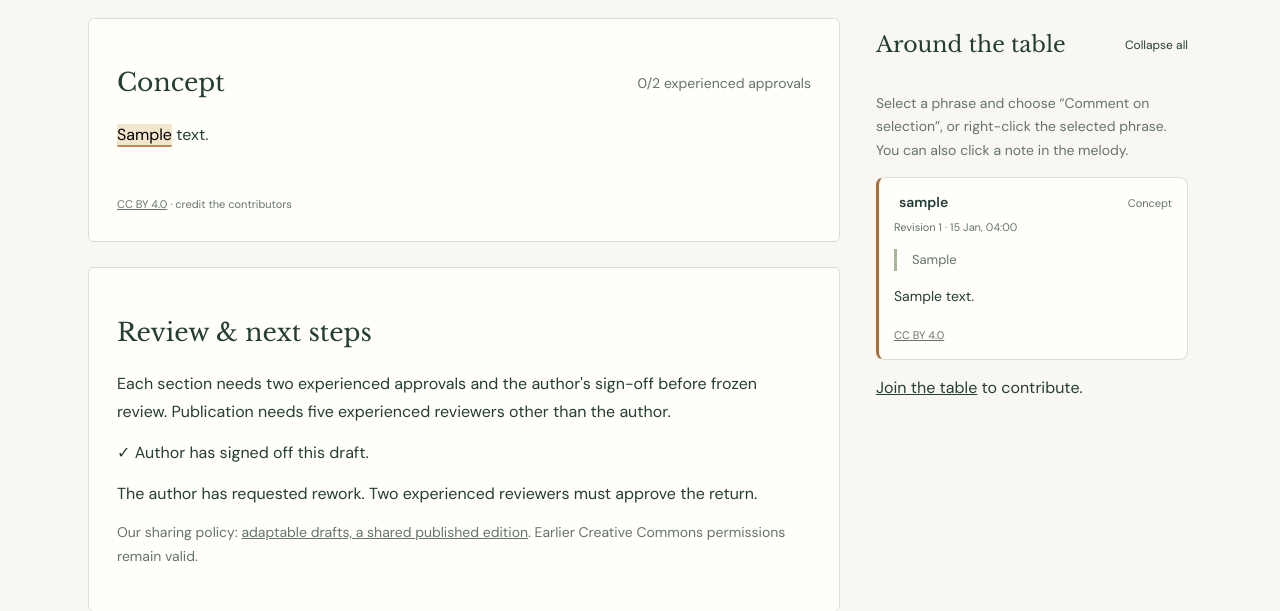
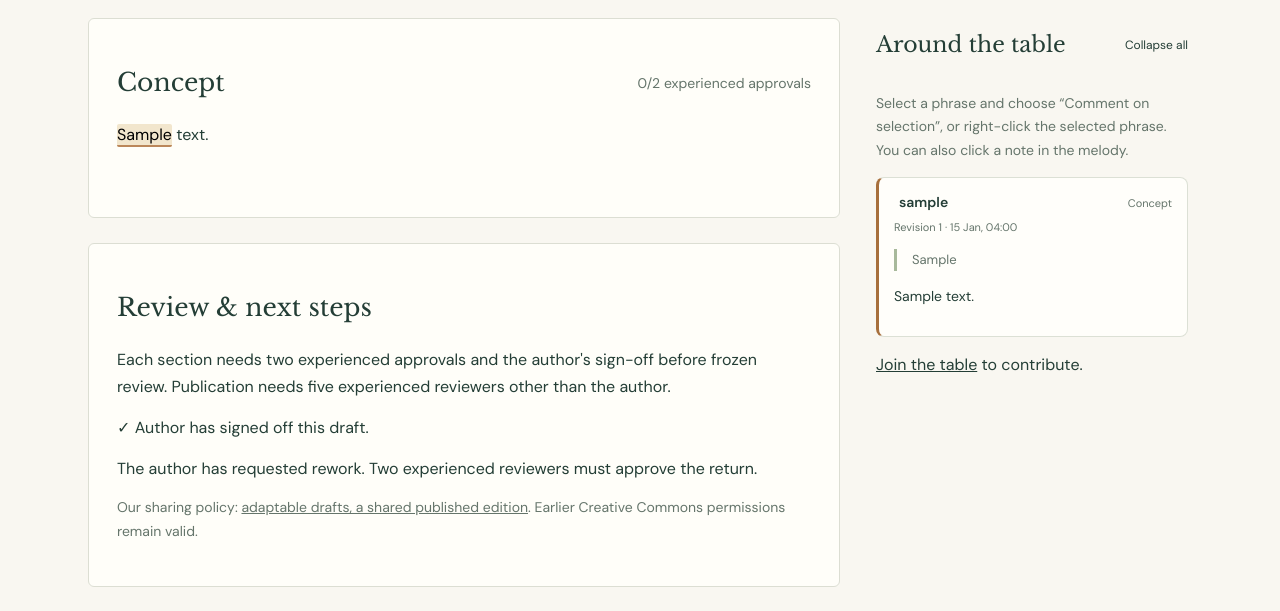
Before and after one commit to jonwoodruff/SongHymnComposition, a Django app: page /songs/1/ in a window 1280 px wide. Shown: the part 487-1098 px from the top of the page. Run offline with Django 5.2, Linux system fonts and the light colour scheme; tables that the repository leaves empty hold one stand-in row (values such as "Sample post").

Commit message:
Show section licence labels only on lyrics and tune

```diff
--- a/songs/static/songs/editing.js
+++ b/songs/static/songs/editing.js
@@ -89,8 +89,9 @@
       const previousRevision=Number(panel.dataset.revision);
       panel.dataset.revision=part.revision;
       if(part.content) panel.querySelector('.empty-hint')?.remove();
-      if(part.license) {
-        const credit=panel.querySelector('.part-license');credit.replaceChildren();
+      const credit=panel.querySelector('.part-license');
+      if(part.license && credit) {
+        credit.replaceChildren();
         const link=document.createElement('a');link.href='https://creativecommons.org/licenses/by/4.0/';link.rel='license';link.textContent='CC BY 4.0';
         credit.append(link,document.createTextNode(' · credit the contributors'));
       }
--- a/songs/templates/songs/comments.html
+++ b/songs/templates/songs/comments.html
@@ -3,6 +3,6 @@
   <summary><span class="comment-dot"></span><strong>{{ comment.user.username }}</strong><span class="comment-scope">{{ comment.get_scope_display }}</span></summary>
   <div class="comment-content"><small>Revision {{ comment.revision }} · {{ comment.created|date:'j M, H:i' }}</small>
   {% if comment.anchor %}<blockquote>{{ comment.anchor }}</blockquote>{% endif %}
-  <p>{{ comment.body|linebreaksbr }}</p>{% if comment.license_code %}<small><a href="https://creativecommons.org/licenses/by/4.0/" rel="license">CC BY 4.0</a></small>{% endif %}</div>
+  <p>{{ comment.body|linebreaksbr }}</p></div>
 </details>
 {% empty %}<p class="muted">A thought, a question, a word of encouragement. Start the conversation.</p>{% endfor %}
--- a/songs/templates/songs/detail.html
+++ b/songs/templates/songs/detail.html
@@ -36,7 +36,7 @@
     <label><input type="checkbox" name="rights_confirmed" required>I have the rights to offer this whole section under CC BY 4.0 and authorize its inclusion in a published CC BY-ND edition.</label>
     <button name="action" value="license">Confirm sharing licence</button></form>
   </details>{% endif %}
-  <small class="part-license">{% if part.license_code %}<a href="https://creativecommons.org/licenses/by/4.0/" rel="license">CC BY 4.0</a> · credit the contributors{% else %}Existing material · licence consent not yet recorded{% endif %}</small>
+  {% if part.kind == 'lyrics' or part.kind == 'tune' %}<small class="part-license">{% if part.license_code %}<a href="https://creativecommons.org/licenses/by/4.0/" rel="license">CC BY 4.0</a> · credit the contributors{% else %}Existing material · licence consent not yet recorded{% endif %}</small>{% endif %}
 </section>
 {% endfor %}
 <section class="panel" id="review-panel">
```
